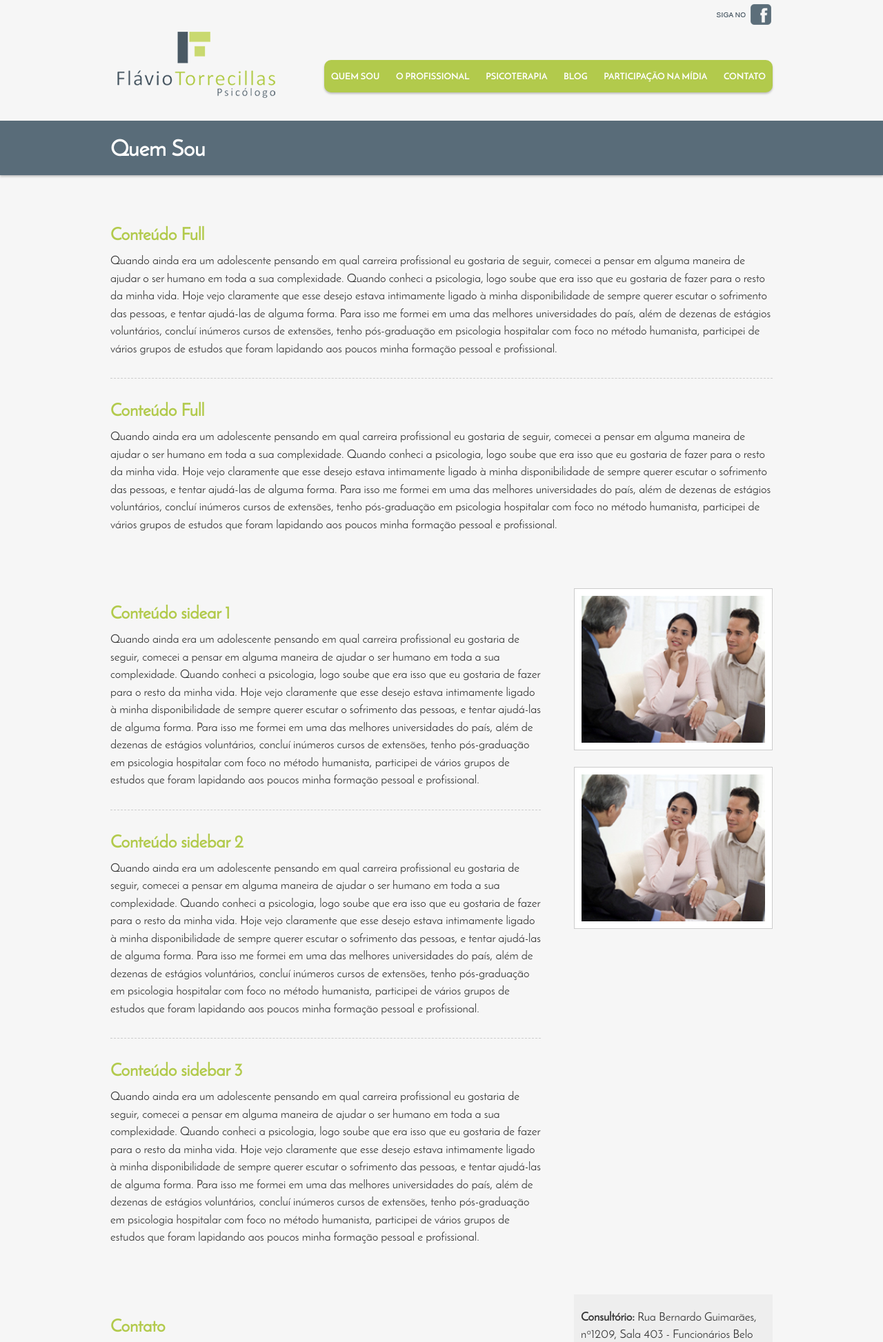
After one commit to victorapp12/flaviopsicologo, a PHP site: page /views/page.php in a window 1280 px wide. The commit adds this page. Shown: the top 1946 px of the page at 69% size. Run offline with PHP 8.4, Linux system fonts and the light colour scheme.

Commit message:
Institutional pages/style

```diff
--- a/assets/stylesheets/application.css
+++ b/assets/stylesheets/application.css
@@ -165,7 +165,8 @@ body {
       font-size: 15px; }
 
 .home .home-news {
-  padding: 30px 0; }
+  padding: 30px 0;
+  overflow: auto; }
   .home .home-news ul li {
     width: 45%;
     float: left;
@@ -186,6 +187,61 @@ body {
         font-size: 16px; }
 
 .home .home-partners {
-  padding: 30px 0; }
+  padding: 30px 0;
+  overflow: auto; }
   .home .home-partners ul li {
     display: inline-block; }
+
+.institutional .institutional-title {
+  width: 100%;
+  background: #596c79;
+  padding: 20px 0;
+  margin-bottom: 40px;
+  box-shadow: 0 2px 3px #bdbdbd; }
+  .institutional .institutional-title h1 {
+    color: #FFF; }
+
+.institutional .institutional-content {
+  margin-bottom: 40px; }
+  .institutional .institutional-content ul li {
+    border-bottom: dashed 1px #CCCCCC;
+    padding: 30px 0; }
+    .institutional .institutional-content ul li p {
+      font-size: 17px;
+      color: #333333;
+      line-height: 1.5em; }
+    .institutional .institutional-content ul li h2 {
+      font-size: 25px;
+      text-align: justify;
+      margin-bottom: 10px;
+      color: #B2CA4C; }
+    .institutional .institutional-content ul li:last-child {
+      border: none; }
+  .institutional .institutional-content.sidebar-content {
+    overflow: auto; }
+    .institutional .institutional-content.sidebar-content .section-content {
+      overflow: auto; }
+    .institutional .institutional-content.sidebar-content .ul-content {
+      float: left; }
+    .institutional .institutional-content.sidebar-content .ul-content {
+      width: 65%; }
+    .institutional .institutional-content.sidebar-content .ul-sidebar {
+      float: right;
+      width: 30%; }
+      .institutional .institutional-content.sidebar-content .ul-sidebar li {
+        border: 0;
+        padding: 10px 0; }
+        .institutional .institutional-content.sidebar-content .ul-sidebar li p {
+          margin-bottom: 10px; }
+          .institutional .institutional-content.sidebar-content .ul-sidebar li p span {
+            font-weight: bold; }
+        .institutional .institutional-content.sidebar-content .ul-sidebar li img {
+          width: 100%;
+          border: 1px solid #CCCCCC;
+          padding: 10px;
+          box-sizing: border-box;
+          background: #FFF; }
+      .institutional .institutional-content.sidebar-content .ul-sidebar.contact {
+        background: #EEEEEE;
+        padding: 10px;
+        box-sizing: border-box; }
--- a/assets/stylesheets/application.sass
+++ b/assets/stylesheets/application.sass
@@ -12,3 +12,4 @@
 @import structures/header
 @import structures/footer
 @import structures/home
+@import structures/page
--- a/assets/stylesheets/foundation/config.sass
+++ b/assets/stylesheets/foundation/config.sass
@@ -8,17 +8,21 @@
 $white: #FFF
 
 //Grey
+$grey-100: #EEEEEE
 $grey-200: #f6f6f6
 $grey-300: #CCCCCC
 $grey-400: #bdbdbd
 $grey-500: #6a6a6a
+$grey-600: #596c79
+$grey-700: #4a5964
+$grey-800: #333333
 
 //Blue grey
 $blue-grey-500: #6A84A1
 
 //green
 $green-400: #B2CA4C
-$green-700: #4a5964
+
 
 
 //Fonts
--- a/assets/stylesheets/structures/footer.sass
+++ b/assets/stylesheets/structures/footer.sass
@@ -2,7 +2,7 @@
   position: relative
   bottom: 0
   width: 100%
-  background: #596c79
+  background: $grey-600
   padding: 30px 0
   border-top: solid 2px $grey-300;
 
--- a/assets/stylesheets/structures/home.sass
+++ b/assets/stylesheets/structures/home.sass
@@ -33,7 +33,7 @@
           margin-bottom: 10px
 
         h2
-          color: $green-700
+          color: $grey-700
           font-size: 17px
           line-height: 22px
           margin-bottom: 5px
@@ -46,6 +46,7 @@
   //News
   .home-news
     padding: 30px 0
+    overflow: auto
 
     ul
       li
@@ -66,7 +67,7 @@
             line-height: 22px
             margin-bottom: 10px
             a
-              color: $green-700
+              color: $grey-700
 
           p
             color: $grey-500
@@ -75,6 +76,7 @@
   //Partners
   .home-partners
     padding: 30px 0
+    overflow: auto
 
     ul
       li
--- /dev/null
+++ b/assets/stylesheets/structures/page.sass
@@ -0,0 +1,72 @@
+.institutional
+
+  .institutional-title
+    width: 100%
+    background: $grey-600
+    padding: 20px 0
+    margin-bottom: 40px
+    box-shadow: 0 2px 3px $grey-400;
+
+    h1
+      color: $white
+
+  .institutional-content
+    margin-bottom: 40px
+
+    ul
+      li
+        border-bottom: dashed 1px $grey-300
+        padding: 30px 0;
+
+        p
+          font-size: 17px
+          color: $grey-800
+          line-height: 1.5em
+
+        h2
+          font-size: 25px
+          text-align: justify
+          margin-bottom: 10px
+          color: $green-400
+
+        &:last-child
+          border: none
+
+
+
+    &.sidebar-content
+      overflow: auto
+
+      .section-content
+        overflow: auto
+
+      .ul-content
+        float: left
+
+      .ul-content
+        width: 65%
+
+      .ul-sidebar
+        float: right
+        width: 30%
+
+        li
+          border: 0
+          padding: 10px 0
+
+          p
+            margin-bottom: 10px
+            span
+              font-weight: bold
+
+          img
+            width: 100%
+            border: 1px solid $grey-300
+            padding: 10px
+            box-sizing: border-box
+            background: $white
+
+        &.contact
+          background: $grey-100
+          padding: 10px
+          box-sizing: border-box
--- a/views/header.php
+++ b/views/header.php
@@ -40,7 +40,7 @@
             <ul>
               <li><a href="">Quem sou</a></li>
               <li>
-                <a href="">O profissional</a>
+                <a href="page.php">O profissional</a>
                 <ul clas="sub-menu">
                   <li><a href="">Atendimento</a></li>
                   <li><a href="">Curriculo</a></li>
--- /dev/null
+++ b/views/page.php
@@ -0,0 +1,95 @@
+<?php include 'header.php'; ?>
+
+<div class="section-pages institutional">
+
+  <div class="institutional-title">
+    <div class="section-content">
+      <h1>Quem Sou</h1>
+    </div>
+  </div>
+
+  <!-- Full Content start -->
+  <div class="institutional-content full-content">
+    <div class="section-content">
+
+      <ul>
+        <li>
+          <h2>Conteúdo Full</h2>
+          <p>Quando ainda era um adolescente pensando em qual carreira profissional eu gostaria de seguir, comecei a pensar em alguma maneira de ajudar o ser humano em toda a sua complexidade. Quando conheci a psicologia, logo soube que era isso que eu gostaria de fazer para o resto da minha vida. Hoje vejo claramente que esse desejo estava intimamente ligado à minha disponibilidade de sempre querer escutar o sofrimento das pessoas, e tentar ajudá-las de alguma forma. Para isso me formei em uma das melhores universidades do país, além de dezenas de estágios voluntários, concluí inúmeros cursos de extensões, tenho pós-graduação em psicologia hospitalar com foco no método humanista, participei de vários grupos de estudos que foram lapidando aos poucos minha formação pessoal e profissional. </p>
+        </li>
+        <li>
+          <h2>Conteúdo Full</h2>
+          <p>Quando ainda era um adolescente pensando em qual carreira profissional eu gostaria de seguir, comecei a pensar em alguma maneira de ajudar o ser humano em toda a sua complexidade. Quando conheci a psicologia, logo soube que era isso que eu gostaria de fazer para o resto da minha vida. Hoje vejo claramente que esse desejo estava intimamente ligado à minha disponibilidade de sempre querer escutar o sofrimento das pessoas, e tentar ajudá-las de alguma forma. Para isso me formei em uma das melhores universidades do país, além de dezenas de estágios voluntários, concluí inúmeros cursos de extensões, tenho pós-graduação em psicologia hospitalar com foco no método humanista, participei de vários grupos de estudos que foram lapidando aos poucos minha formação pessoal e profissional. </p>
+        </li>
+      </ul>
+
+    </div>
+  </div>
+  <!-- Full Content end -->
+
+  <!-- Sidebar content start -->
+  <div class="institutional-content sidebar-content">
+    <div class="section-content">
+
+      <ul class="ul-content">
+        <li>
+          <h2>Conteúdo sidear 1</h2>
+          <p>Quando ainda era um adolescente pensando em qual carreira profissional eu gostaria de seguir, comecei a pensar em alguma maneira de ajudar o ser humano em toda a sua complexidade. Quando conheci a psicologia, logo soube que era isso que eu gostaria de fazer para o resto da minha vida. Hoje vejo claramente que esse desejo estava intimamente ligado à minha disponibilidade de sempre querer escutar o sofrimento das pessoas, e tentar ajudá-las de alguma forma. Para isso me formei em uma das melhores universidades do país, além de dezenas de estágios voluntários, concluí inúmeros cursos de extensões, tenho pós-graduação em psicologia hospitalar com foco no método humanista, participei de vários grupos de estudos que foram lapidando aos poucos minha formação pessoal e profissional. </p>
+        </li>
+        <li>
+          <h2>Conteúdo sidebar 2</h2>
+          <p>Quando ainda era um adolescente pensando em qual carreira profissional eu gostaria de seguir, comecei a pensar em alguma maneira de ajudar o ser humano em toda a sua complexidade. Quando conheci a psicologia, logo soube que era isso que eu gostaria de fazer para o resto da minha vida. Hoje vejo claramente que esse desejo estava intimamente ligado à minha disponibilidade de sempre querer escutar o sofrimento das pessoas, e tentar ajudá-las de alguma forma. Para isso me formei em uma das melhores universidades do país, além de dezenas de estágios voluntários, concluí inúmeros cursos de extensões, tenho pós-graduação em psicologia hospitalar com foco no método humanista, participei de vários grupos de estudos que foram lapidando aos poucos minha formação pessoal e profissional. </p>
+        </li>
+        <li>
+          <h2>Conteúdo sidebar 3</h2>
+          <p>Quando ainda era um adolescente pensando em qual carreira profissional eu gostaria de seguir, comecei a pensar em alguma maneira de ajudar o ser humano em toda a sua complexidade. Quando conheci a psicologia, logo soube que era isso que eu gostaria de fazer para o resto da minha vida. Hoje vejo claramente que esse desejo estava intimamente ligado à minha disponibilidade de sempre querer escutar o sofrimento das pessoas, e tentar ajudá-las de alguma forma. Para isso me formei em uma das melhores universidades do país, além de dezenas de estágios voluntários, concluí inúmeros cursos de extensões, tenho pós-graduação em psicologia hospitalar com foco no método humanista, participei de vários grupos de estudos que foram lapidando aos poucos minha formação pessoal e profissional. </p>
+        </li>
+      </ul>
+
+      <ul class="ul-sidebar">
+        <li>
+          <img src="../assets/img/img_sidebar.jpg">
+        </li>
+        <li>
+          <img src="../assets/img/img_sidebar.jpg">
+        </li>
+      </ul>
+
+    </div>
+  </div>
+  <!-- Full Content end -->
+
+
+  <!-- Sidebar content start -->
+  <div class="institutional-content sidebar-content">
+    <div class="section-content">
+
+      <ul class="ul-content">
+        <li>
+          <h2>Contato</h2>
+          <p>Quando ainda era um adolescente pensando em qual carreira profissional eu gostaria de seguir, comecei a pensar em alguma maneira de ajudar o ser humano em toda a sua complexidade. Quando conheci a psicologia, logo soube que era isso que eu gostaria de fazer para o resto da minha vida. Hoje vejo claramente que esse desejo estava intimamente ligado à minha disponibilidade de sempre querer escutar o sofrimento das pessoas, e tentar ajudá-las de alguma forma. Para isso me formei em uma das melhores universidades do país, além de dezenas de estágios voluntários, concluí inúmeros cursos de extensões, tenho pós-graduação em psicologia hospitalar com foco no método humanista, participei de vários grupos de estudos que foram lapidando aos poucos minha formação pessoal e profissional. </p>
+        </li>
+      </ul>
+
+      <ul class="ul-sidebar contact">
+        <li>
+          <p><span>Consultório: </span>Rua Bernardo Guimarães, nº1209, Sala 403 - Funcionários Belo Horizonte - MG </p>
+          <p><span>Telefone: </span>(31) 7524-3107 / 8739-1026</p>
+          <p><span>E-mail: </span>atendimento@flaviopsicologo.com.br</p>
+          <p><span>Horário: </span>Segunda à sexta: de 8h às 19h Sábado: de 8h às 14h </p>
+
+        </li>
+      </ul>
+
+      <iframe width="600" height="450" frameborder="0" style="border:0"
+src="https://www.google.com/maps/embed/v1/place?q=Rua%20Bernardo%20Guimar%C3%A3es%2C%20n%C2%BA1209%20-%20Funcion%C3%A1rios%20Belo%20Horizonte%20-%20MG&key=AIzaSyBSBwX6fZLTUXeOzuEWeuLWF3tXZQ8rTxA" allowfullscreen></iframe>
+
+    </div>
+  </div>
+  <!-- Full Content end -->
+
+
+
+
+
+<?php include 'footer.php'; ?>
```
Also changed, not shown: assets/img/img_sidebar.jpg (added).
